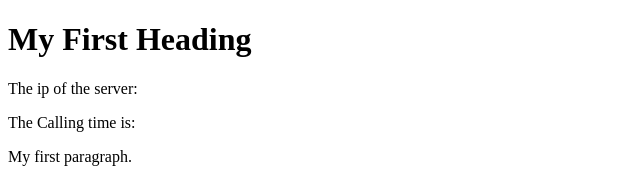
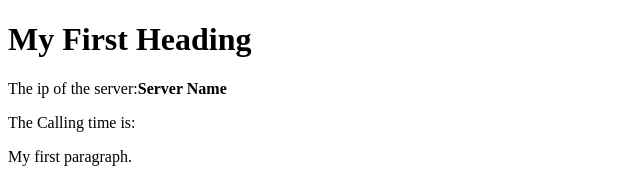
Before and after one commit to manojakumarpanda/temp_practice, a plain HTML site: page sample.html in a window 1280 px wide. Shown: the top 170 px of the page, without its empty margins (0-640 px from the left). Drawn offline with Linux system fonts and the light colour scheme.

Commit message:
Server name added.

```diff
--- a/sample.html
+++ b/sample.html
@@ -3,7 +3,7 @@
 <body>
 
 <h1>My First Heading</h1>
-<p> The ip of the server:</p>
+<p> The ip of the server:<strong>Server Name</strong></p>
 <p> The Calling time is: </p>
 <p>My first paragraph.</p>
 <p>My first 2nd Paragraph.</p>
```
